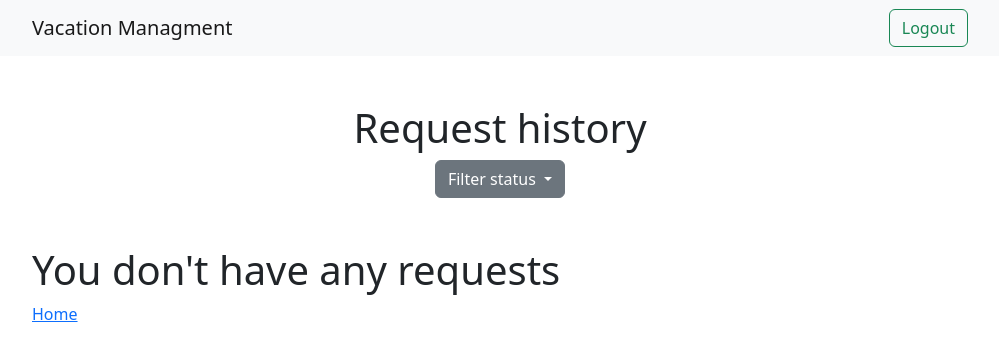
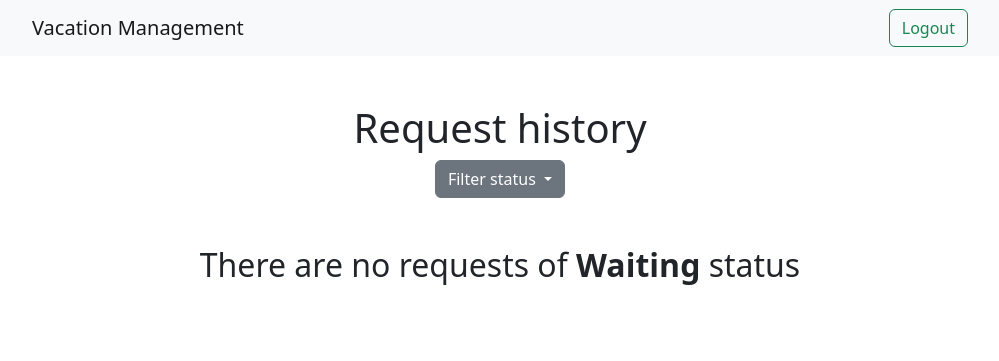
Before and after one commit to yuriipalam/django4-vacation-management-app, a Django app: page /all_requests?status=Waiting in a window 1280 px wide. Shown: the top 361 px of the page, without its empty margins (140-1139 px from the left). Run offline with Django 4.2, Linux system fonts and the light colour scheme; a user stored in the database is signed in; tables that the repository leaves empty hold one stand-in row (values such as "Sample post").

Commit message:
Second commit

```diff
--- a/members_app/views.py
+++ b/members_app/views.py
@@ -10,8 +10,8 @@ def signup_user(request):
     if request.method == 'POST':
         if form.is_valid():
             try:
+                password = form.password_clean()
                 email = form.email_clean()
-                password = form.password_clean()
                 form.save()
                 user = authenticate(request, email=email, password=password)
                 if user is not None:
--- a/vacation_management_app/templates/vacation_management_app/base.html
+++ b/vacation_management_app/templates/vacation_management_app/base.html
@@ -21,7 +21,7 @@
     <!-- NavBar -->
     <nav class="navbar navbar-expand-lg bg-light">
         <div class="container d-flex">
-            <a class="navbar-brand" href="{% url 'home' %}">Vacation Managment</a>
+            <a class="navbar-brand" href="{% url 'home' %}">Vacation Management</a>
             <button class="navbar-toggler" type="button" data-bs-toggle="collapse"data-bs-target="#navbarSupportedContent"aria-controls="navbarSupportedContent" aria-expanded="false" aria-label="Togglenavigation">
                 <span class="navbar-toggler-icon"></span>
             </button>
--- a/vacation_management_app/templates/vacation_management_app/requests_list.html
+++ b/vacation_management_app/templates/vacation_management_app/requests_list.html
@@ -1,6 +1,12 @@
 {% extends 'vacation_management_app/base.html' %}
 {% block content %}
 <div class="container mt-5 pb-2">
+    {% if not requests and not filtered_status %}
+    <div class="justify-content-center d-flex flex-column">
+        <h1 class="text-center">You don't have any requests</h1>
+        <a class="fs-5 text-center" href="{% url 'home' %}" style="text-decoration: none;">Home</a>
+    </div>
+    {% else %}
     <div class="d-flex justify-content-cetner align-items-center flex-column mb-5">
         <h1 class="text-center">Request history</h1>
         <div class="dropdown">
@@ -16,6 +22,8 @@
             </ul>
         </div>
     </div>
+    {% if not requests %}<h2 class="fw-normal text-center">There are no requests of <b>{{ filtered_status }}</b> status</h2>{% endif %}
+    {% endif %}
     {% if requests %}
     {% for index, request in requests %}
     <div class="mb-3">
@@ -28,9 +36,6 @@
         </div>
     </div>
     {% endfor %}
-    {% else %}
-    <h1>You don't have any requests</h1>
-    <a href="{% url 'home' %}">Home</a>
     {% endif %}
     {% if page_obj.has_other_pages %}
     <nav aria-label="Page navigation" class="pb-3 pt-2">
--- a/vacation_management_app/views.py
+++ b/vacation_management_app/views.py
@@ -52,10 +52,12 @@ def requests_list(request):
         VacationRequest.REJECTED: VacationRequest.REJECTED,
     }
     filtered_requests = QuerySet
+    filtered_status = str()
     if 'status' in request.GET:
         if request.GET['status'] in statuses.values():
+            filtered_status = request.GET['status']
             filtered_requests = VacationRequest.objects.filter(
-                user_id=request.user.id, status=request.GET['status']).order_by('-id')
+                user_id=request.user.id, status=filtered_status).order_by('-id')
     if filtered_requests == QuerySet:
         filtered_requests = VacationRequest.objects.filter(
             user_id=request.user.id).order_by('-id')
@@ -66,5 +68,5 @@ def requests_list(request):
     if page_number is None:
         page_number = 1
     requests = list(zip([x for x in range((amount_of_items * int(page_number)) -
-                   amount_of_items + 1, amount_of_items * int(page_number) + 1)], page_obj))
-    return render(request, 'vacation_management_app/requests_list.html', {'requests': requests, 'statuses': statuses, 'page_obj': page_obj})
+                                          amount_of_items + 1, amount_of_items * int(page_number) + 1)], page_obj))
+    return render(request, 'vacation_management_app/requests_list.html', {'requests': requests, 'statuses': statuses, 'page_obj': page_obj, 'filtered_status': filtered_status})
```
